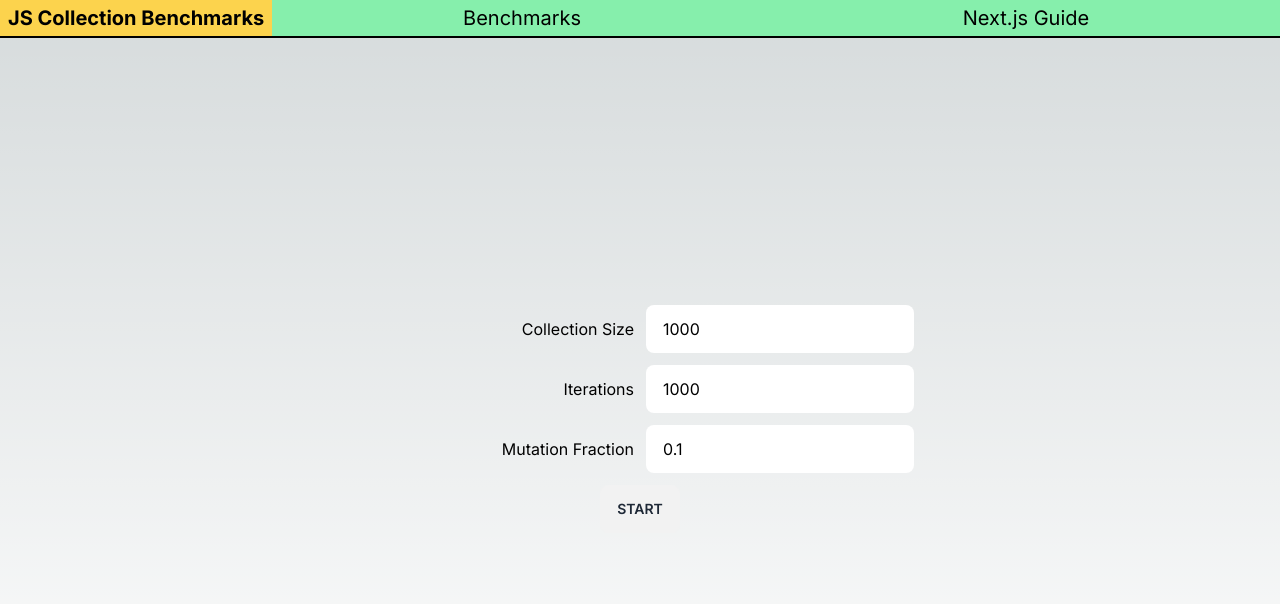
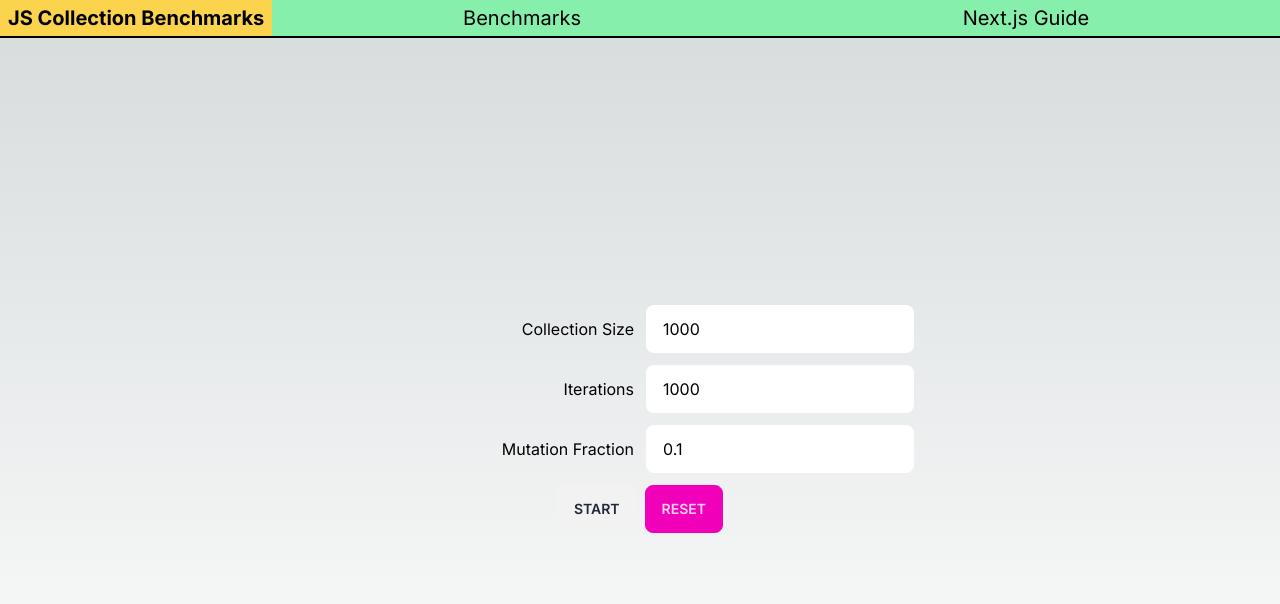
Before and after one commit to neolefty/js-collection-benchmarks, a Next.js app: page /bench in a window 1280 px wide. Shown: the top 604 px of the page. Built offline with nearby package versions, Linux system fonts and the light colour scheme.

Commit message:
move benchmarks state into BenchMachine

```diff
--- /dev/null
+++ b/app/bench/BenchMachine.ts
@@ -0,0 +1,64 @@
+import {
+    Dispatch,
+    FormEvent,
+    useCallback,
+    useEffect,
+    useMemo,
+    useReducer,
+} from "react"
+import { MergeReducer } from "@/app/_util/MergeReducer"
+
+export interface BenchConfig {
+    collectionSize: number // how big is the collection we're operating on
+    iterations: number // how many times we loop through
+    mutationFraction: number // between 0 and 1 — the fraction of items changed on each loop
+}
+
+export const BenchInputs: ReadonlyArray<keyof BenchConfig> = [
+    "collectionSize",
+    "iterations",
+    "mutationFraction",
+]
+
+interface BenchState extends BenchConfig {
+    running?: boolean
+}
+
+interface BenchMachine extends BenchState {
+    onStart: (e: FormEvent) => void
+    onCancel: (e: FormEvent) => void
+    onReset: (e: FormEvent) => void
+    dispatch: Dispatch<Partial<BenchState>>
+}
+
+export const useBenchMachine = (): BenchMachine => {
+    const [state, dispatch] = useReducer<typeof MergeReducer<BenchState>>(
+        MergeReducer,
+        INITIAL_BENCH_STATE,
+    )
+
+    return useMemo(
+        () => ({
+            ...state,
+            dispatch,
+            onStart: (e: FormEvent) => {
+                dispatch({ running: true })
+                e.preventDefault()
+            },
+            onCancel: (e: FormEvent) => {
+                dispatch({ running: false })
+                e.preventDefault()
+            },
+            onReset: (e: FormEvent) => {
+                dispatch(INITIAL_BENCH_STATE)
+                e.preventDefault()
+            },
+        }),
+        [state],
+    )
+}
+const INITIAL_BENCH_STATE: BenchState = {
+    collectionSize: 1000,
+    iterations: 1000,
+    mutationFraction: 0.1,
+}
--- a/app/bench/BenchMarks.tsx
+++ b/app/bench/BenchMarks.tsx
@@ -1,59 +1,18 @@
 "use client"
 
+import { Fragment } from "react"
+import { capitalCase } from "change-case"
 import {
-    Dispatch,
-    FormEvent,
-    Fragment,
-    useCallback,
-    useEffect,
-    useReducer,
-} from "react"
-import { MergeReducer } from "@/app/_util/MergeReducer"
-import { capitalCase, headerCase } from "change-case"
-
-interface BenchConfig {
-    collectionSize: number // how big is the collection we're operating on
-    iterations: number // how many times we loop through
-    mutationFraction: number // between 0 and 1 — the fraction of items changed on each loop
-}
-
-const BenchInputs: ReadonlyArray<keyof BenchConfig> = [
-    "collectionSize",
-    "iterations",
-    "mutationFraction",
-]
-
-interface BenchState extends BenchConfig {
-    running?: boolean
-}
-
-const INITIAL_BENCH_STATE: BenchState = {
-    collectionSize: 1000,
-    iterations: 1000,
-    mutationFraction: 0.1,
-}
+    BenchConfig,
+    BenchInputs,
+    useBenchMachine,
+} from "@/app/bench/BenchMachine"
 
 export const BenchMarks = () => {
-    const [state, dispatch] = useReducer<typeof MergeReducer<BenchState>>(
-        MergeReducer,
-        INITIAL_BENCH_STATE,
-    )
-    const handleReset = useCallback(() => dispatch(INITIAL_BENCH_STATE), [])
-    const handleStart = useCallback((e: FormEvent) => {
-        dispatch({ running: true })
-        e.preventDefault()
-    }, [])
-    const handleCancel = useCallback((e: FormEvent) => {
-        dispatch({ running: false })
-        e.preventDefault()
-    }, [])
-    const { running } = state
-    useEffect(() => {
-        if (state.running) console.log("start")
-    }, [state.running])
+    const machine = useBenchMachine()
     return (
         <form
-            onSubmit={running ? handleCancel : handleStart}
+            onSubmit={machine.running ? machine.onCancel : machine.onStart}
             action="#"
             className="flex-grow grid content-center justify-items-center items-center gap-3 grid-cols-2"
         >
@@ -67,18 +26,23 @@ export const BenchMarks = () => {
                         type="number"
                         className="input justify-self-start"
                         onChange={(e) =>
-                            dispatch({
+                            machine.dispatch({
                                 [name]: fix(Number(e.target.value), name),
                             })
                         }
-                        value={state[name]}
-                        disabled={state.running}
+                        value={machine[name]}
+                        disabled={machine.running}
                     />
                 </Fragment>
             ))}
-            <button className="btn col-span-2">
-                {running ? "Cancel" : "Start"}
-            </button>
+            <section aria-label="actions" className="flex gap-2 col-span-2">
+                <button className="btn">
+                    {machine.running ? "Cancel" : "Start"}
+                </button>
+                <button className="btn btn-secondary" onClick={machine.onReset}>
+                    Reset
+                </button>
+            </section>
         </form>
     )
 }
```
